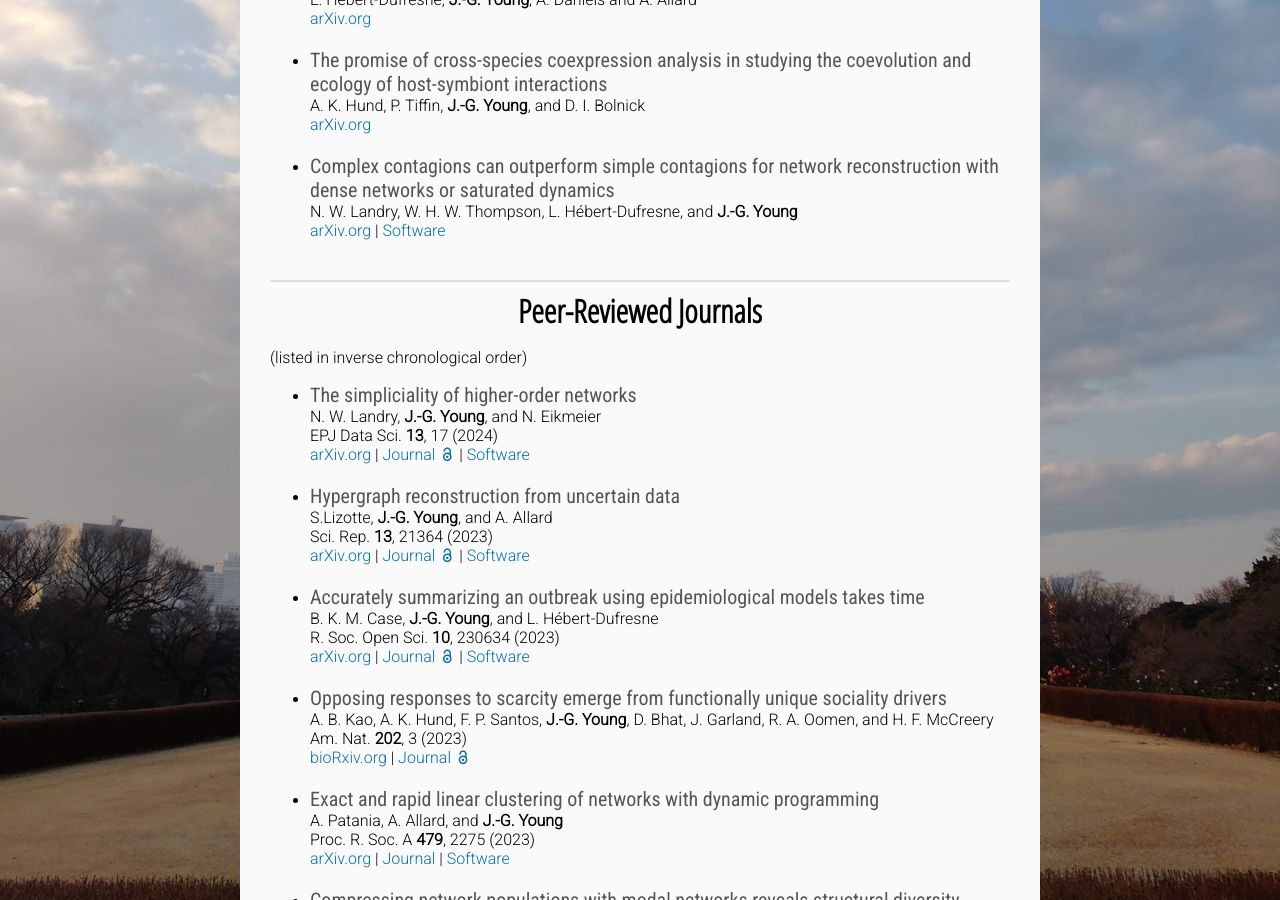
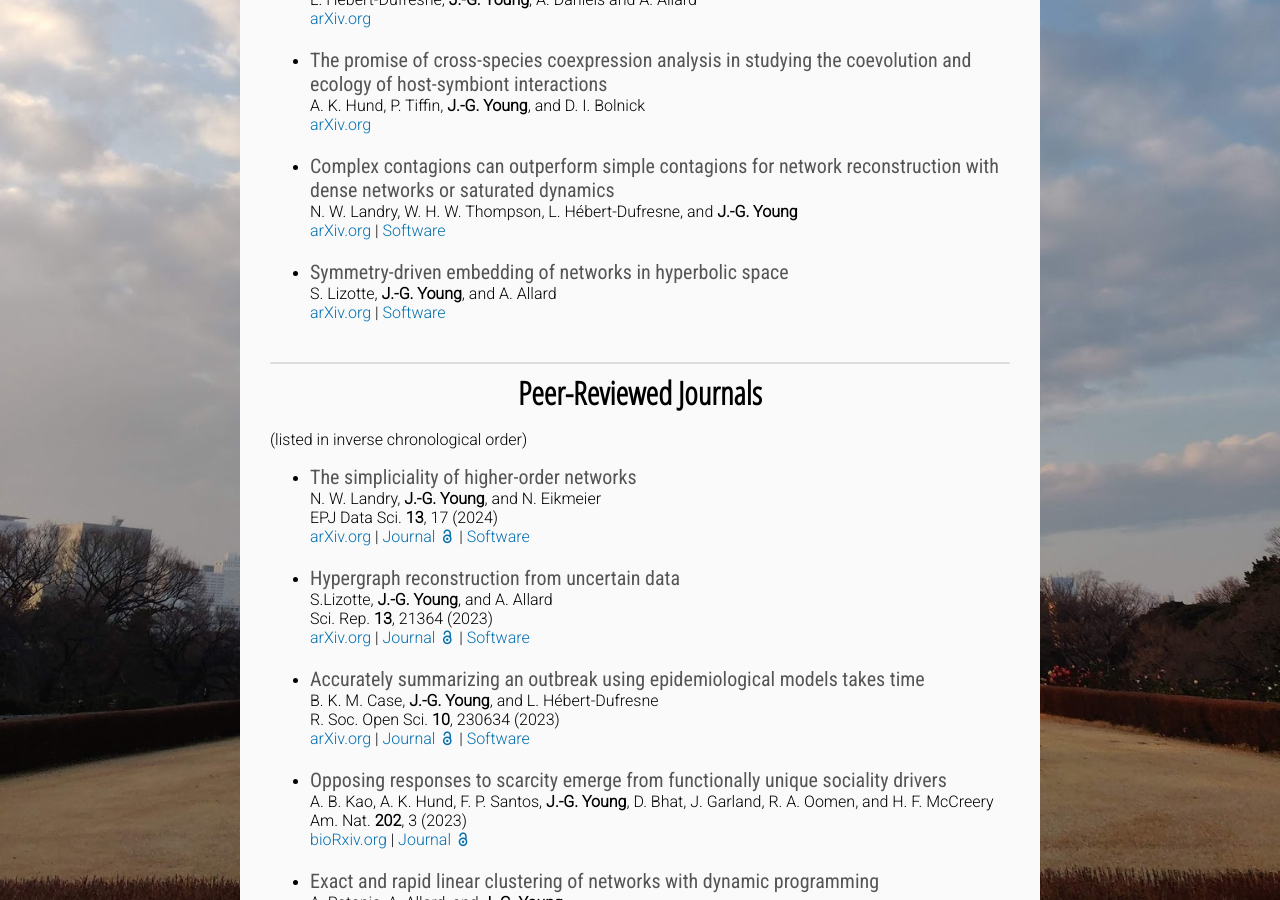
Before and after one commit to jg-you/jg-you.github.io, a Jekyll site: the page built from publications.md, in a window 1280 px wide and 900 px high, scrolled down 717 px. Built offline with Jekyll 4.4.1, drawn with Linux system fonts in a browser that asks for light colours; some web fonts are replaced; comment, search, counter and statistics services are not loaded.

Commit message:
bayesian s1 paper

```diff
--- a/publications.md
+++ b/publications.md
@@ -22,6 +22,11 @@ A. K. Hund, P. Tiffin, **J.-G. Young**, and  D. I. Bolnick<br/>
 * <span class="pub-title">Complex contagions can outperform simple contagions for network reconstruction with dense networks or saturated dynamics</span><br/>
 N. W. Landry, W. H. W. Thompson, L. Hébert-Dufresne, and **J.-G. Young**<br/>
 [arXiv.org](https://dx.doi.org/10.48550/arXiv.2405.00129)  |  [Software](https://github.com/nwlandry/complex-network-reconstruction)
+
+
+* <span class="pub-title">Symmetry-driven embedding of networks in hyperbolic space</span><br/>
+S. Lizotte, **J.-G. Young**, and A. Allard<br/>
+[arXiv.org](https://doi.org/10.48550/arXiv.2406.10711)  |  [Software](https://github.com/DynamicaLab/bigue)
 
 
 <div class="end-of-post"></div>
```
Also changed, not shown: 1 other file.
